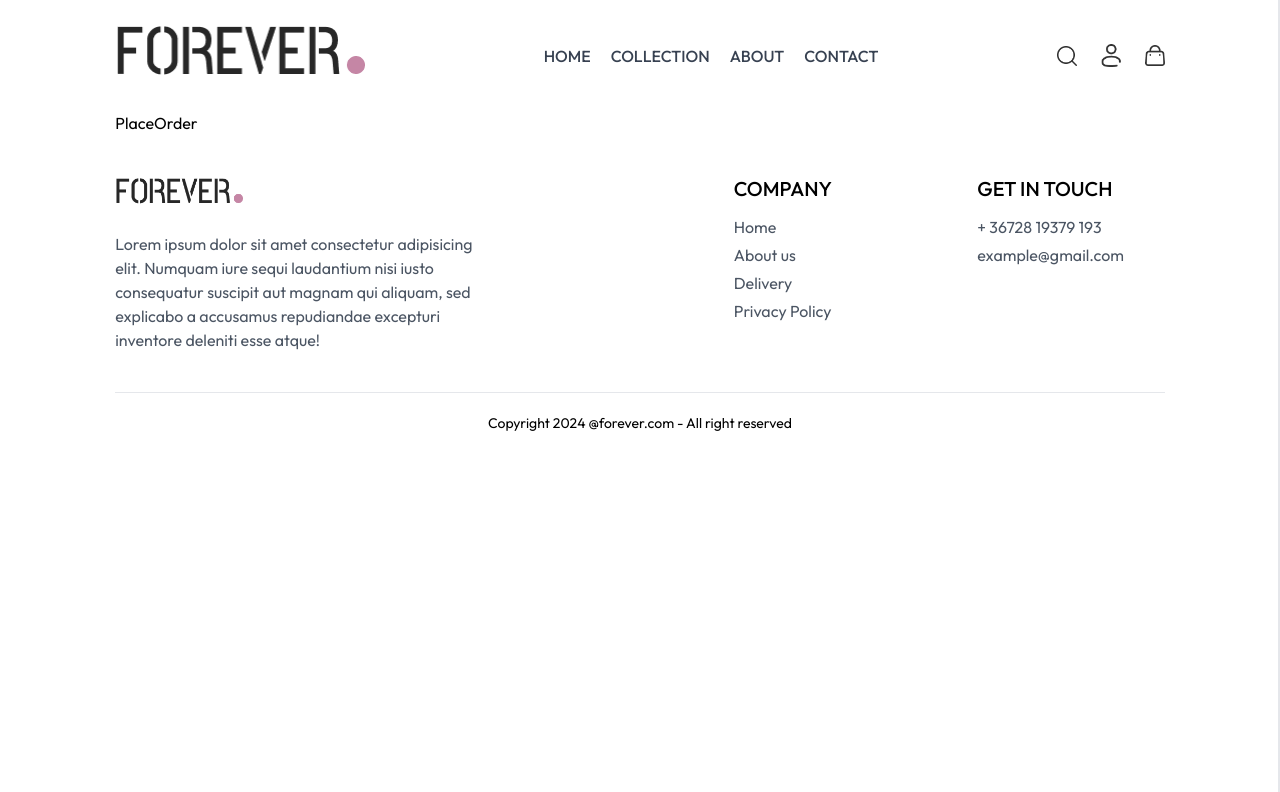
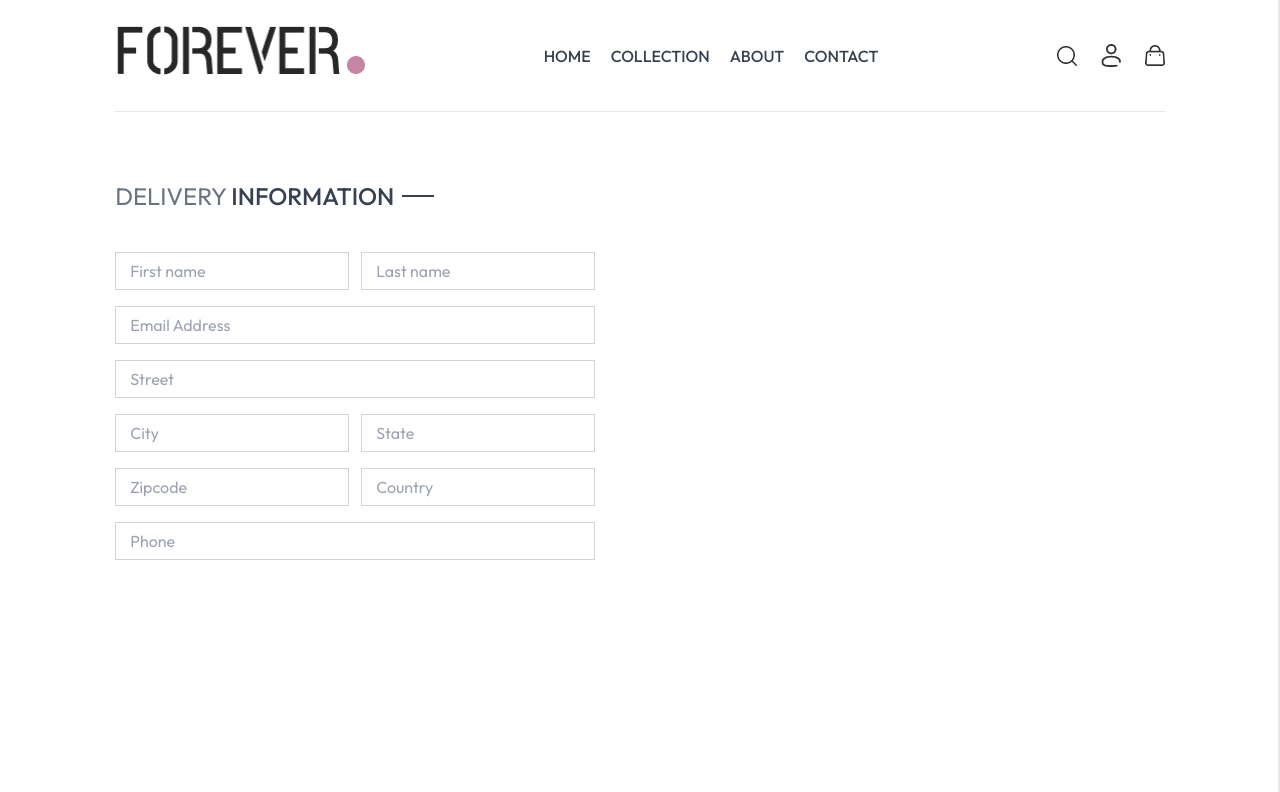
Before and after one commit to taahir-khhan/E-Commerce-App, a React app: page /place-order in a window 1280 px wide. Shown: the top 792 px of the page. Built offline with nearby package versions, Linux system fonts and the light colour scheme; the HTML template or start-up script is replaced by a standard one.

Commit message:
checkout page working i progress

```diff
--- a/src/components/ProductItem.jsx
+++ b/src/components/ProductItem.jsx
@@ -1,4 +1,4 @@
-import React, { useContext } from "react";
+import React, { useContext, useEffect } from "react";
 import { Link } from "react-router-dom";
 import { shopContext } from "../context/ShopContext";
 
--- a/src/components/RelatedProducts.jsx
+++ b/src/components/RelatedProducts.jsx
@@ -1,7 +1,6 @@
 import React, { useContext, useEffect, useState } from "react";
 import { shopContext } from "../context/ShopContext";
-import ProductItem from "./ProductItem";
-import Title from "./Title";
+import { ProductItem, Title } from "./index";
 
 const RelatedProducts = ({ category, subCategory }) => {
   const [relatedProduct, setRelatedProduct] = useState([]);
@@ -16,7 +15,8 @@ const RelatedProducts = ({ category, subCategory }) => {
       );
       setRelatedProduct(productCopy.slice(0, 5));
     }
-  }, []);
+  }, [products]);
+
   return (
     <div className="my-20">
       <div className="text-4xl text-center my-5">
--- a/src/context/ShopContext.jsx
+++ b/src/context/ShopContext.jsx
@@ -1,4 +1,5 @@
 import { createContext, use, useEffect, useState } from "react";
+import { useNavigate } from "react-router-dom";
 import { toast } from "react-toastify";
 import { products } from "../assets/frontend_assets/assets";
 
@@ -10,6 +11,7 @@ const ShopContextProvider = ({ children }) => {
   const [search, setSearch] = useState("");
   const [showSearch, setShowSearch] = useState(false);
   const [cartItems, setCartItems] = useState({});
+  const navigate = useNavigate();
 
   const addToCart = async (itemId, size) => {
     if (!size) {
@@ -80,6 +82,7 @@ const ShopContextProvider = ({ children }) => {
     cartItems,
     updateQuantity,
     getCartAmount,
+    navigate,
   };
 
   return <shopContext.Provider value={value}>{children}</shopContext.Provider>;
--- a/src/pages/Cart.jsx
+++ b/src/pages/Cart.jsx
@@ -4,7 +4,7 @@ import { CartTotal, Title } from "../components";
 import { shopContext } from "../context/ShopContext";
 
 const Cart = () => {
-  const { products, cartItems, currency, updateQuantity } =
+  const { products, cartItems, currency, updateQuantity, navigate } =
     useContext(shopContext);
   const [cartData, setCartData] = useState([]);
 
@@ -83,6 +83,14 @@ const Cart = () => {
         <div className="flex justify-end">
           <div className="w-full sm:w-[400px]">
             <CartTotal />
+            <div className="w-full text-end">
+              <button
+                onClick={() => navigate("/place-order")}
+                className="bg-black text-white text-sm my-8 px-8 py-3"
+              >
+                PROCEED TO CHECKOUT
+              </button>
+            </div>
           </div>
         </div>
       )}
--- a/src/pages/PlaceOrder.jsx
+++ b/src/pages/PlaceOrder.jsx
@@ -1,7 +1,68 @@
 import React from "react";
+import { Title } from "../components";
 
 const PlaceOrder = () => {
-  return <div>PlaceOrder</div>;
+  return (
+    <div className="flex flex-col sm:flex-row justify-between gap-4 pt-5 sm:pt-14 min-h-[80vh] border-t">
+      {/* ------------ Left Side ------------ */}
+      <div className="flex flex-col gap-4 w-full sm:max-w-[480px]">
+        <div className="text-xl sm:text-2xl my-3">
+          <Title text1={"DELIVERY"} text2={"INFORMATION"} />
+        </div>
+        <div className="flex gap-3">
+          <input
+            className="border border-gray-300 py-1.5 px-3.5 w-full"
+            type="text"
+            placeholder="First name"
+          />
+          <input
+            className="border border-gray-300 py-1.5 px-3.5 w-full"
+            type="text"
+            placeholder="Last name"
+          />
+        </div>
+        <input
+          className="border border-gray-300 py-1.5 px-3.5 w-full"
+          type="email"
+          placeholder="Email Address"
+        />
+        <input
+          className="border border-gray-300 py-1.5 px-3.5 w-full"
+          type="text"
+          placeholder="Street"
+        />
+        <div className="flex gap-3">
+          <input
+            className="border border-gray-300 py-1.5 px-3.5 w-full"
+            type="text"
+            placeholder="City"
+          />
+          <input
+            className="border border-gray-300 py-1.5 px-3.5 w-full"
+            type="text"
+            placeholder="State"
+          />
+        </div>
+        <div className="flex gap-3">
+          <input
+            className="border border-gray-300 py-1.5 px-3.5 w-full"
+            type="number"
+            placeholder="Zipcode"
+          />
+          <input
+            className="border border-gray-300 py-1.5 px-3.5 w-full"
+            type="text"
+            placeholder="Country"
+          />
+        </div>
+        <input
+          className="border border-gray-300 py-1.5 px-3.5 w-full"
+          type="number"
+          placeholder="Phone"
+        />
+      </div>
+    </div>
+  );
 };
 
 export default PlaceOrder;
--- a/src/pages/Product.jsx
+++ b/src/pages/Product.jsx
@@ -7,31 +7,38 @@ import { shopContext } from "../context/ShopContext";
 const Product = () => {
   const { productId } = useParams();
   const [productData, setProductData] = useState(null);
+  const [loading, setLoading] = useState(true); // Loading state
   const { products, currency, addToCart } = useContext(shopContext);
   const [image, setImage] = useState(null);
   const [size, setSize] = useState("");
 
   const fetchProductData = async () => {
-    products.map((item) => {
-      if (item._id === productId) {
-        setProductData(item);
-        setImage(item.image[0]);
-        return;
+    setLoading(true); // Start loading
+    setTimeout(() => {
+      const selectedProduct = products.find((item) => item._id === productId);
+      if (selectedProduct) {
+        setProductData(selectedProduct);
+        setImage(selectedProduct.image[0]);
       }
-    });
+      setLoading(false);
+    }, 500);
   };
 
   useEffect(() => {
     fetchProductData();
-  }, []);
+  }, [productId]);
 
-  return productData ? (
+  return loading ? (
+    <div className="flex items-center justify-center min-h-[80vh]">
+      <p className="text-lg font-medium">Loading...</p>
+    </div>
+  ) : productData ? (
     <div className="border-t-2 pt-10 transition-opacity ease-in duration-500 opacity-100">
       {/* ----------- Product Data ----------- */}
       <div className="flex gap-12 flex-col sm:flex-row">
         {/* ----------- Product Images ----------- */}
         <div className="flex-1 flex flex-col-reverse gap-3 sm:flex-row">
-          <div className="flex flex-row gap-1  sm:flex-col overflow-x-auto sm:overflow-y-scroll justify-between sm:justify-normal w-full sm:w-[18.7%]">
+          <div className="flex flex-row gap-1 sm:flex-col overflow-x-auto sm:overflow-y-scroll justify-between sm:justify-normal w-full sm:w-[18.7%]">
             {productData.image.map((item, idx) => (
               <img
                 src={item}
```
